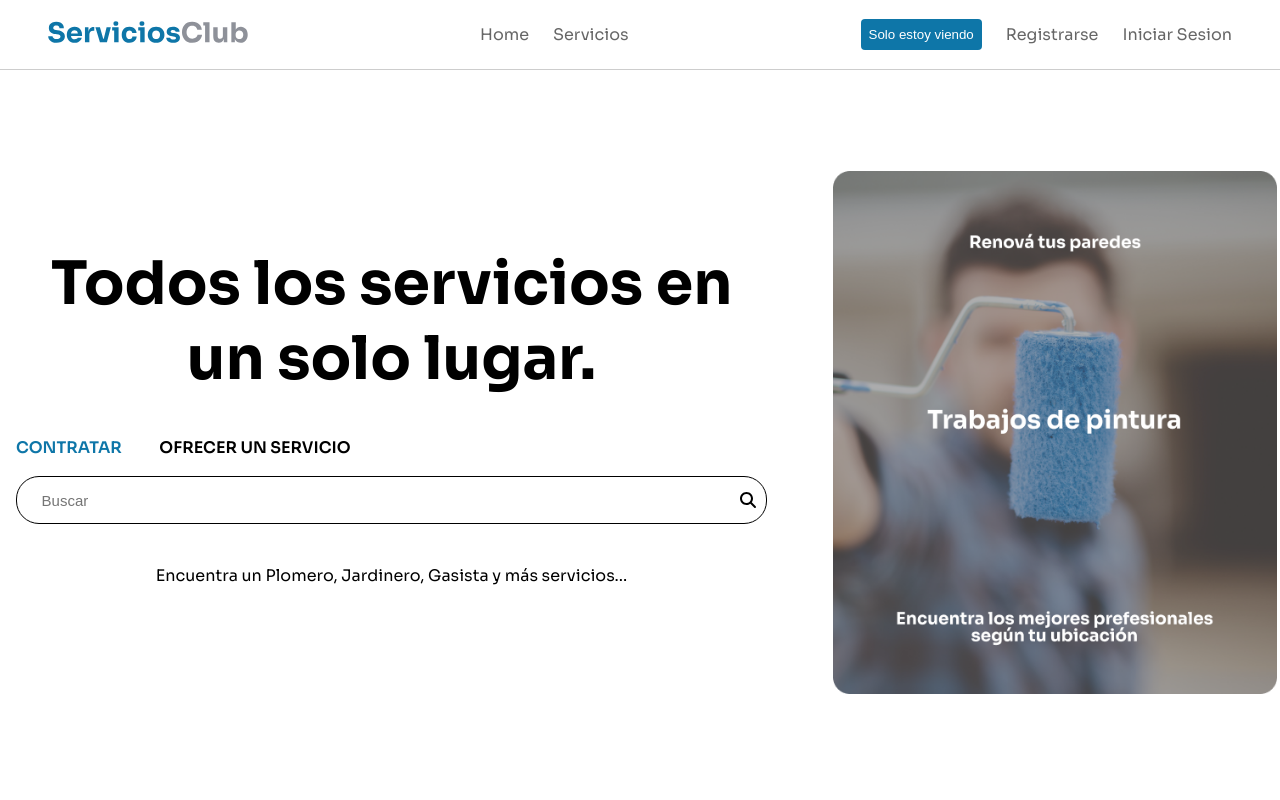
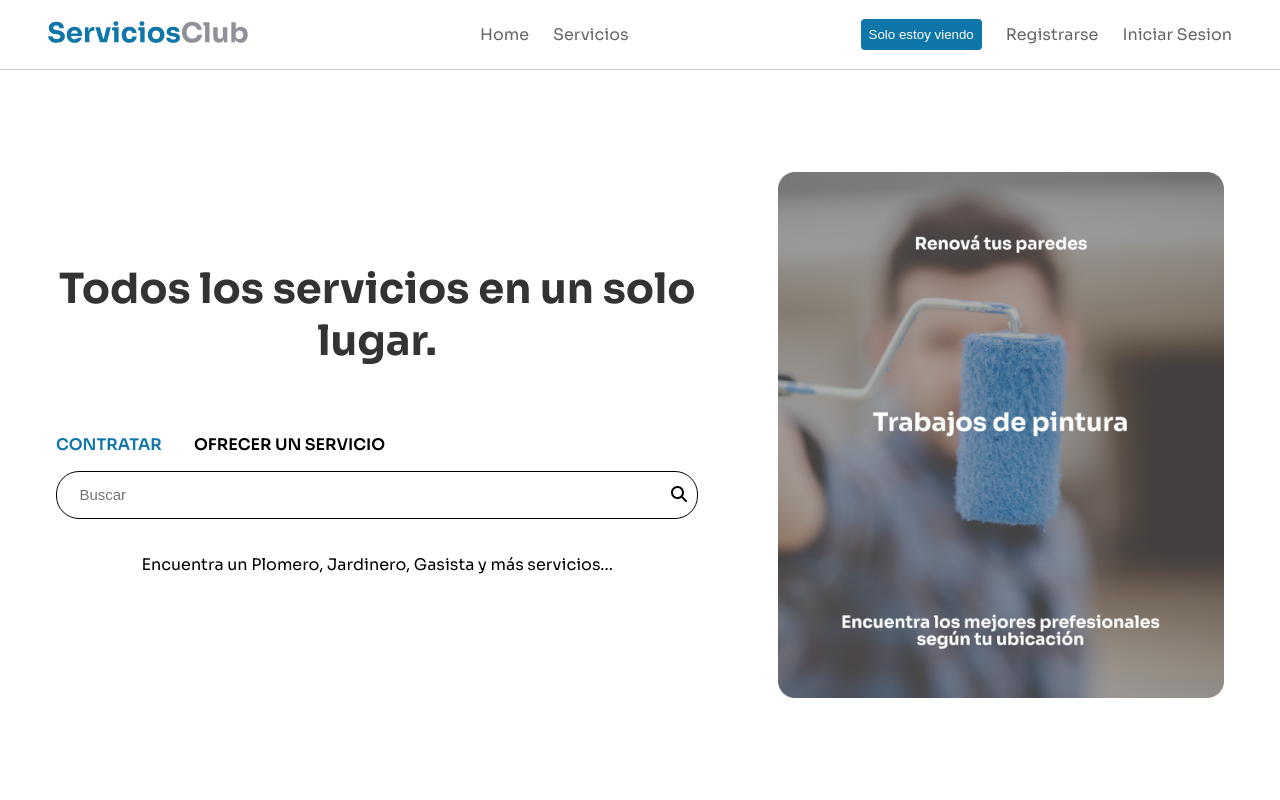
Before and after one commit to No-Country/c14-06-m-node-react, a React (Vite) app in the folder frontend/: page / in a window 1280 px wide. Shown: the top 800 px of the page. Built offline with nearby package versions, Linux system fonts and the light colour scheme.

Commit message:
style: make mainscreen responsive

```diff
--- a/frontend/src/App.jsx
+++ b/frontend/src/App.jsx
@@ -9,6 +9,7 @@ import CreateAccount from './pages/CreateAccount';
 import Navbar from './components/Navbar';
 import Footer from './components/Footer';
 import SignIn from './pages/SignIn';
+import styled from 'styled-components';
 
 const ScrollToTop = ({ children }) => {
 	const location = useLocation();
@@ -21,11 +22,17 @@ const ScrollToTop = ({ children }) => {
 ScrollToTop.propTypes = {
 	children: PropTypes.node.isRequired,
 };
+
+const Container = styled.div`
+	max-width: 1200px;
+	margin: 0 auto;
+`;
 const App = () => {
 	return (
 		<>
 			<Navbar />
 			<ScrollToTop>
+				<Container>
 					<Routes>
 						<Route path="/categorias" element={<Categories />} />
 						<Route
@@ -37,6 +44,7 @@ const App = () => {
 						<Route path="/crear-cuenta" element={<CreateAccount />} />
 						<Route path="/iniciar-sesion" element={<SignIn />} />
 					</Routes>
+				</Container>
 			</ScrollToTop>
 			<Footer />
 		</>
--- a/frontend/src/components/Categories.jsx
+++ b/frontend/src/components/Categories.jsx
@@ -129,7 +129,7 @@ const CategoriesList = [
 
 const Categories = () => {
 	return (
-		<CategoriesContainer id="categories">
+		<CategoriesContainer id="#categories">
 			<PreTitle>
 				<h1>¿Qué necesitas?</h1>
 				Contratá el servicio que estás buscando
--- a/frontend/src/components/MainScreen.jsx
+++ b/frontend/src/components/MainScreen.jsx
@@ -7,12 +7,11 @@ const MainScreen = styled.div`
 	height: calc(100vh - var(--navbar-height));
 	display: grid;
 	grid-template-areas: 'left right';
-	margin: 0 auto 2rem auto;
-	gap: 50px;
 	align-items: center;
 	@media (max-width: 920px) {
 		grid-template-areas: 'left';
 	}
+	gap: 3rem;
 `;
 
 const ContainerLeft = styled.div`
@@ -23,6 +22,7 @@ const ContainerLeft = styled.div`
 	padding: 1rem;
 	gap: 0.2rem;
 	text-align: center;
+	height: 100%;
 `;
 
 const ContainerSearch = styled.div`
@@ -32,14 +32,15 @@ const ContainerSearch = styled.div`
 	border-radius: 23px;
 	border: 1px solid black;
 	padding: 10px;
-	width: 100%;
+	background-color: white;
 `;
 
-const StyledH1 = styled.h1`
+const StyledSlogan = styled.span`
 	font-weight: 700;
-	font-size: 60px;
+	font-size: 2.6rem;
 	text-align: center;
-	padding-bottom: 5%;
+	padding-bottom: 4rem;
+	color: rgb(0, 0, 0, 0.8);
 `;
 
 const StyledUl = styled.ul`
@@ -58,7 +59,6 @@ const Active = styled.li`
 `;
 
 const StyledInput = styled.input`
-	float: left;
 	width: 100%;
 	height: 100%;
 	font-size: 15px;
@@ -69,6 +69,9 @@ const StyledInput = styled.input`
 	&:active {
 		border: none;
 	}
+	&:focus {
+		border: 2px solid #0e76a8;
+	}
 `;
 
 const StyledP = styled.p`
@@ -78,22 +81,27 @@ const StyledP = styled.p`
 
 const ContainerRight = styled.div`
 	grid-area: right;
-	display: none;
-	@media (min-width: 921px) {
-		display: block;
+	display: flex;
+	height: 100%;
+	justify-content: center;
+	align-items: center;
+	padding: 1rem;
+
+	@media (max-width: 921px) {
+		display: none;
 	}
 `;
 
 const StyledImg = styled.img`
 	height: auto;
-	max-width: 95%;
+	max-width: 100%;
 `;
 
 const Home = () => {
 	return (
 		<MainScreen>
 			<ContainerLeft>
-				<StyledH1>Todos los servicios en un solo lugar.</StyledH1>
+				<StyledSlogan>Todos los servicios en un solo lugar.</StyledSlogan>
 				<StyledUl>
 					<Active>Contratar</Active>
 					<li>Ofrecer un servicio</li>
--- a/frontend/src/components/ProfesionalsList.jsx
+++ b/frontend/src/components/ProfesionalsList.jsx
@@ -11,7 +11,7 @@ import person7 from '../assets/images/person7.jpg';
 import person8 from '../assets/images/person8.jpg';
 
 const ProfesionalsListContainer = styled.div`
-	width: 1300px;
+	width: 100%;
 	margin: 0 auto;
 	display: flex;
 	flex-direction: column;
--- a/frontend/src/main.jsx
+++ b/frontend/src/main.jsx
@@ -22,19 +22,6 @@ const GlobalStyles = createGlobalStyle`
     font-family: 'Sora', sans-serif;
   }
 
-
-  /* AppContainer */
-
-  //Lo deje comentado hasta trabajar en el Responsive
-  #root {
-    /* max-width: 1200px; */
-    margin: 0 auto;
-    min-height: 100vh;
-    display: flex;
-    flex-direction: column;
-
-  }
-
   a {
   text-decoration: none;
   color: inherit;
--- a/frontend/src/pages/Home.jsx
+++ b/frontend/src/pages/Home.jsx
@@ -1,18 +1,12 @@
-import styled from 'styled-components';
 import MainScreen from '../components/MainScreen';
 import Categories from '../components/Categories';
 
-export const Container = styled.div`
-	width: 1300px;
-	margin: 0 auto;
-`;
-
 const Home = () => {
 	return (
-		<Container>
+		<>
 			<MainScreen />
 			<Categories />
-		</Container>
+		</>
 	);
 };
 
```
Lines whose indentation alone changed are shown as unchanged.
